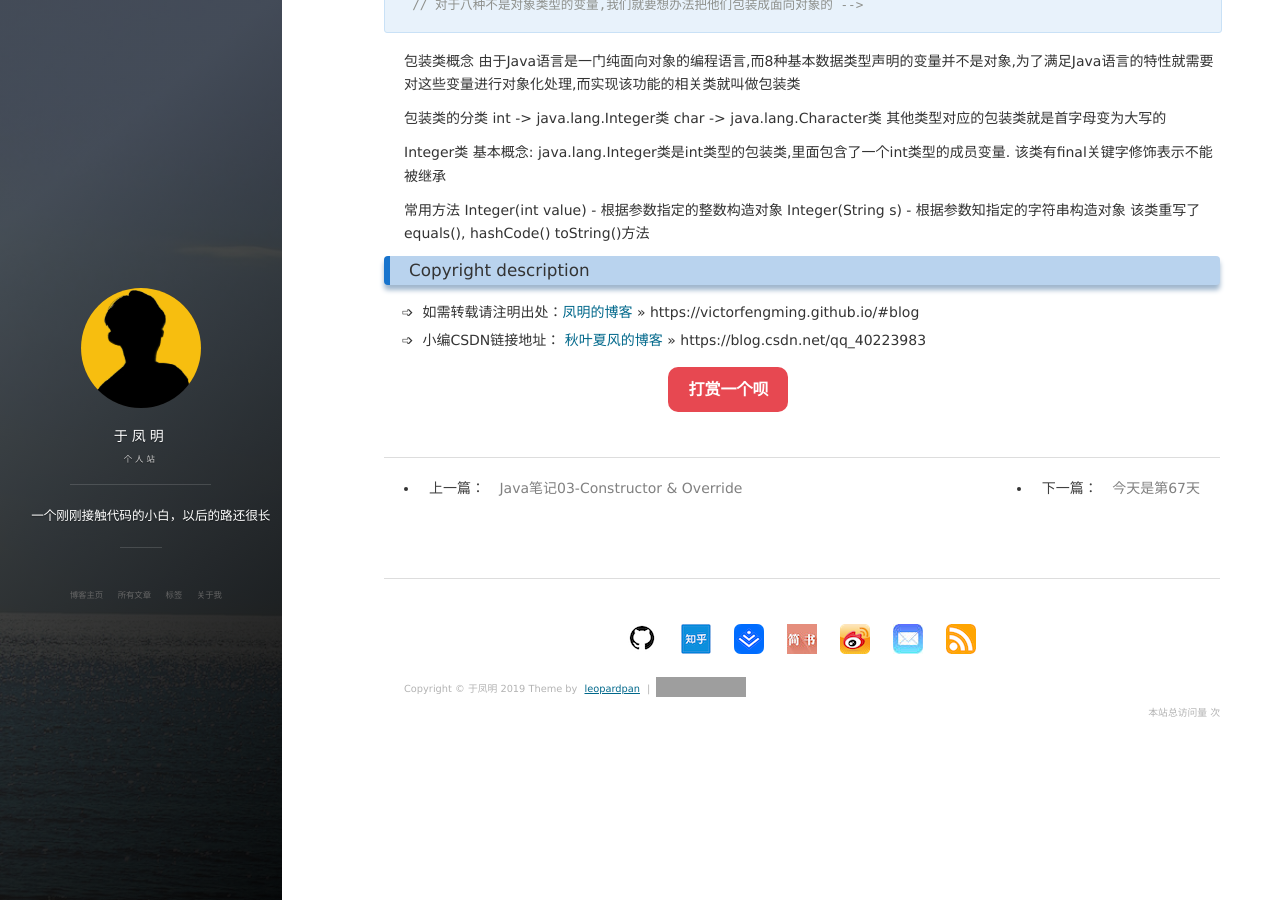
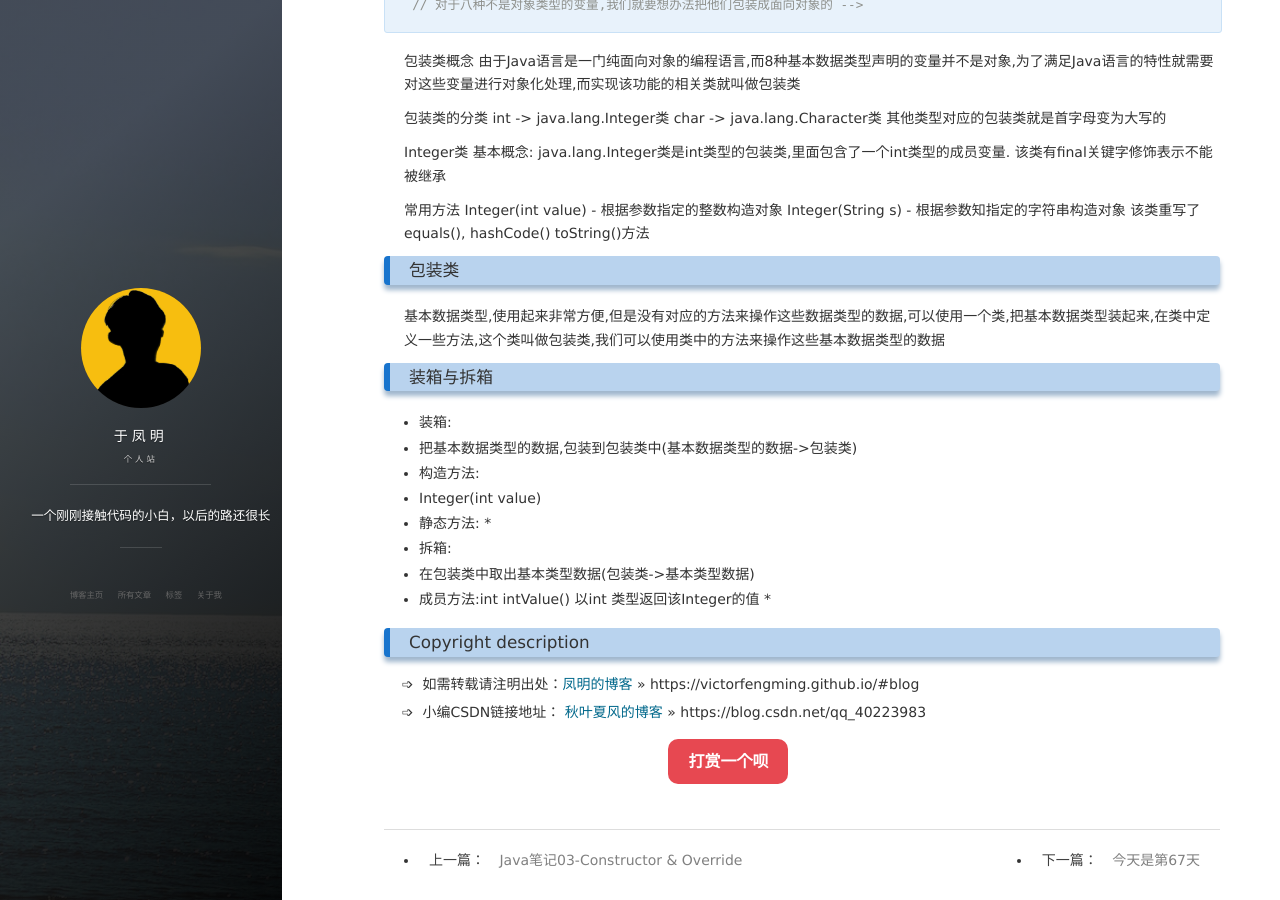
Before and after one commit to victorfengming/victorfengming.github.io.leopardpan, a Jekyll site: the page built from _posts/note/2019-10-19-note04.md, in a window 1280 px wide and 900 px high, scrolled down 1649 px. Built offline with Jekyll 4.4.1, drawn with Linux system fonts in a browser that asks for light colours; nearby versions of some CDN libraries; comment, search, counter and statistics services are not loaded; grey boxes are pictures that could not be loaded.

Commit message:
note4 包装类

```diff
--- a/_posts/note/2019-10-19-note04.md
+++ b/_posts/note/2019-10-19-note04.md
@@ -98,3 +98,18 @@ Integer类
     Integer(int value) - 根据参数指定的整数构造对象
     Integer(String s) - 根据参数知指定的字符串构造对象
     该类重写了equals(), hashCode() toString()方法
+
+### 包装类
+基本数据类型,使用起来非常方便,但是没有对应的方法来操作这些数据类型的数据,可以使用一个类,把基本数据类型装起来,在类中定义一些方法,这个类叫做包装类,我们可以使用类中的方法来操作这些基本数据类型的数据
+
+### 装箱与拆箱
+* 装箱:
+ * 把基本数据类型的数据,包装到包装类中(基本数据类型的数据->包装类)
+ * 构造方法:
+ *  Integer(int value)
+ *  静态方法:
+ *
+ * 拆箱:
+ *  在包装类中取出基本类型数据(包装类->基本类型数据)
+ *  成员方法:int intValue() 以int 类型返回该Integer的值
+ *
```
